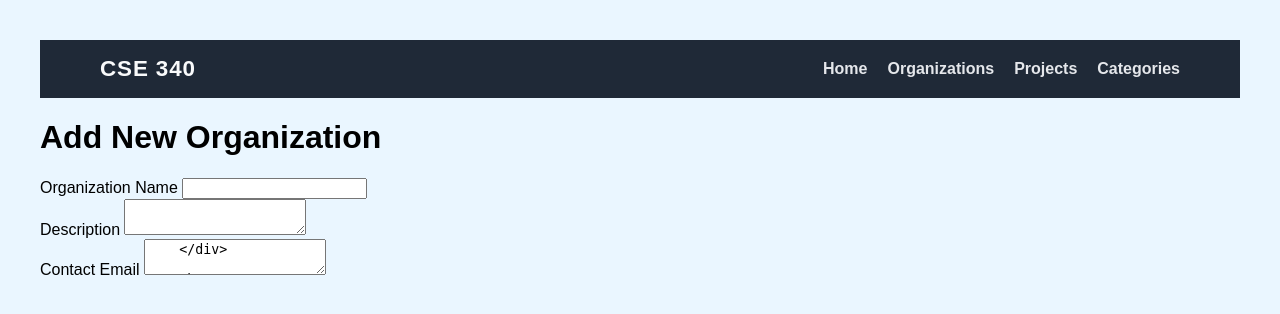
After one commit to michaelsf97/cse340-course-repo, a Node server app: page /new-organization in a window 1280 px wide. The commit adds this page. Shown: the top 314 px of the page. Run offline with Node 20, Linux system fonts and the light colour scheme.

Commit message:
neworganizationform

```diff
--- a/src/controllers/organizations.js
+++ b/src/controllers/organizations.js
@@ -18,4 +18,10 @@ const showOrganizationDetailsPage = async (req, res) => {
     res.render('organization', {title, organizationDetails, projects});
 };
 
-export { showOrganizationsPage, showOrganizationDetailsPage };
+const showNewOrganizationForm = async (req, res) => {
+    const title = 'Add New Organization';
+
+    res.render('new-organization', {title});
+}
+
+export { showOrganizationsPage, showOrganizationDetailsPage, showNewOrganizationForm };
--- a/src/routes.js
+++ b/src/routes.js
@@ -8,6 +8,7 @@ import { showCategoriesPage } from './controllers/categories.js';
 import { testErrorPage } from './controllers/errors.js';
 import { showOrganizationDetailsPage } from './controllers/organizations.js';
 import { showCategoryDetailsPage } from './controllers/categories.js';
+import { showNewOrganizationForm } from './controllers/organizations.js';
 
 const router = express.Router();
 
@@ -22,6 +23,9 @@ router.get('/organization/:id', showOrganizationDetailsPage);
 router.get('/project/:id', showProjectDetailsPage);
 router.get('/category/:id', showCategoryDetailsPage);
 
+// Router GET for new-organization page
+router.get('/new-organization', showNewOrganizationForm);
+
 // test-route to errors
 router.get('/test-error', testErrorPage);
 
--- /dev/null
+++ b/src/views/new-organization.ejs
@@ -0,0 +1,36 @@
+<%- include('partials/header') %>
+<main>
+    <h1><%= title %></h1>
+
+<form action="/new-organization" method="POST">
+    <div class="form-group">
+        <label for="name">Organization Name</label>
+        <input
+        type="text"
+        id="name"
+        name="name"
+        />
+    </div>
+
+    <div class="form-group">
+        <label for="description">Description</label>
+        <textarea
+        id="description"
+        name="description"
+        ></textarea>
+    </div>
+
+    <div class="form-group">
+        <label for="contactEmail">Contact Email</label>
+        <textarea
+        type="text"
+        id="contactEmail"
+        name="contactEmail"
+        />
+    </div>
+
+    <button type="submit">Create Organization</button>
+</form>
+
+</main>
+<%- include('partials/footer') %>
--- a/src/views/organizations.ejs
+++ b/src/views/organizations.ejs
@@ -8,6 +8,8 @@
             <li><img src="/images/<%= organization.logo_filename %>" alt="<%= organization.name %> logo"><a href="/organization/<%= organization.organization_id %>"><%= organization.name %></a>: <%= organization.contact_email %></li>
             <% }); %>
     </ul>
+
+    <p><a href="/new-organization">Add a new organization</a></p>
 </main>
 
 <%- include('partials/footer') %>
```
Also changed, not shown: public/images/placeholder-logo.png (added).
